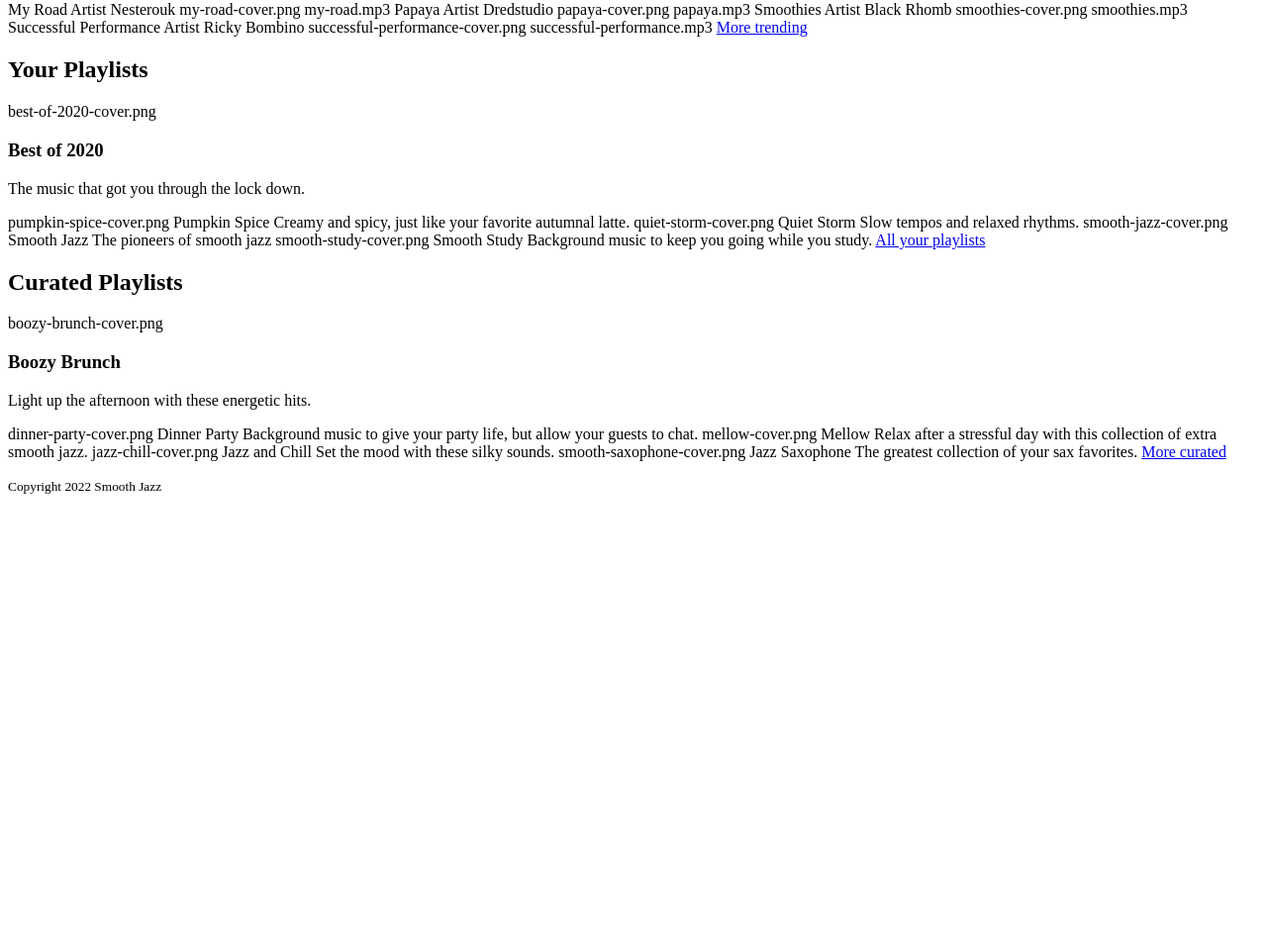
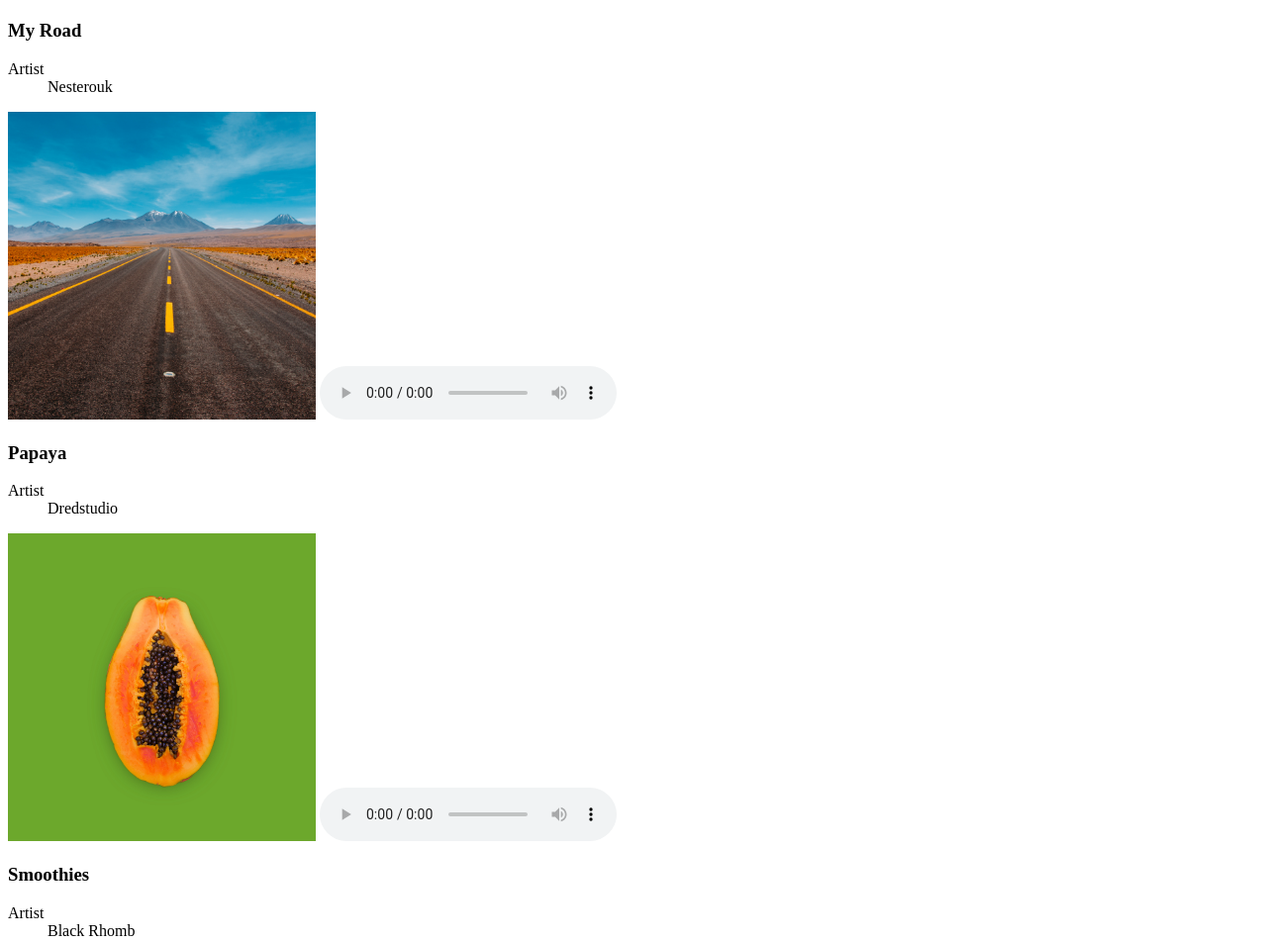
Before and after one commit to gsneor1/mediaStreaming, a plain HTML site: page index.html in a window 1280 px wide. Shown: the part 697-1650 px from the top of the page at 99% size. Before the commit the page ends 1213 px from the top, so only its background shows below. Drawn offline with Linux system fonts and the light colour scheme; files whose address does not match are found by name.

Commit message:
Finished html
finished semantic html code

```diff
--- a/index.html
+++ b/index.html
@@ -32,25 +32,45 @@
                 <audio controls src="audio/aloma.mp3"></audio>
             </section>
 
-            My Road
-            Artist Nesterouk
-            my-road-cover.png
-            my-road.mp3
+            <section>
+                <h3>My Road</h3>
+                <dl>
+                    <dt>Artist</dt>
+                    <dd>Nesterouk</dd>
+                </dl>
+                <img src="images/my-road-cover.png" alt="">
+                <audio controls src="audio/my-road.mp3"></audio>
+            </section>
 
-            Papaya
-            Artist Dredstudio
-            papaya-cover.png
-            papaya.mp3
+            <section>
+                <h3>Papaya</h3>
+                <dl>
+                    <dt>Artist</dt>
+                    <dd>Dredstudio</dd>
+                </dl>
+                <img src="images/papaya-cover.png" alt="">
+                <audio controls src="audio/papaya.mp3"></audio>
+            </section>
 
-            Smoothies
-            Artist Black Rhomb
-            smoothies-cover.png
-            smoothies.mp3
+            <section>
+                <h3>Smoothies</h3>
+                <dl>
+                    <dt>Artist</dt>
+                    <dd>Black Rhomb</dd>
+                </dl>
+                <img src="images/smoothies-cover.png" alt="">
+                <audio controls src="audio/smoothies.mp3"></audio>
+            </section>
 
-            Successful Performance
-            Artist Ricky Bombino
-            successful-performance-cover.png
-            successful-performance.mp3
+            <section>
+                <h3>Successful Performance</h3>
+                <dl>
+                    <dt>Artist</dt>
+                    <dd>Ricky Bombino</dd>
+                </dl>
+                <img src="images/successful-performance-cover.png" alt="">
+                <audio controls src="audio/successful-performance.mp3"></audio>
+            </section>
 
             <a href="#">More trending</a>
 
@@ -58,30 +78,34 @@
         <section id="playlists">
             <h2>Your Playlists</h2>
             <section>
-                best-of-2020-cover.png
+                <img src="images/best-of-2020-cover.png" alt="">
                 <h3>Best of 2020</h3>
                 <p>The music that got you through the lock down.</p>
             </section>
 
+            <section>
+                <img src="images/pumpkin-spice-cover.png" alt="">
+                <h3>Pumpkin Spice</h3>
+                <p>Creamy and spicy, just like your favorite autumnal latte.</p>
+            </section>
 
-            pumpkin-spice-cover.png
-            Pumpkin Spice
-            Creamy and spicy, just like your favorite autumnal latte.
+            <section>
+                <img src="images/quiet-storm-cover.png" alt="">
+                <h3>Quiet Storm</h3>
+                <p>Slow tempos and relaxed rhythms.</p>
+            </section>
 
+            <section>
+                <img src="images/smooth-jazz-cover.png" alt="">
+                <h3>Smooth Jazz</h3>
+                <p>The pioneers of smooth jazz.</p>
+            </section>
 
-            quiet-storm-cover.png
-            Quiet Storm
-            Slow tempos and relaxed rhythms.
-
-
-            smooth-jazz-cover.png
-            Smooth Jazz
-            The pioneers of smooth jazz
-
-
-            smooth-study-cover.png
-            Smooth Study
-            Background music to keep you going while you study.
+            <section>
+                <img src="images/smooth-study-cover.png" alt="">
+                <h3>Smooth Study</h3>
+                <p>Background music to keep you going while you study.</p>
+            </section>
 
 
             <a href="#">All your playlists</a>
@@ -89,26 +113,34 @@
         <section id="curated">
             <h2>Curated Playlists</h2>
             <section>
-                boozy-brunch-cover.png
+                <img src="images/boozy-brunch-cover.png" alt="">
                 <h3>Boozy Brunch</h3>
                 <p>Light up the afternoon with these energetic hits.</p>
             </section>
 
-            dinner-party-cover.png
-            Dinner Party
-            Background music to give your party life, but allow your guests to chat.
+            <ssection>
+                <img src="images/dinner-party-cover.png" alt="">
+                <h3>Dinner Party</h3>
+                <p>Background music to give your party life, but allow your guests to chat.</p>
+            </ssection>
 
-            mellow-cover.png
-            Mellow
-            Relax after a stressful day with this collection of extra smooth jazz.
+            <section>
+                <img src="images/mellow-cover.png" alt="">
+                <h3>Mellow</h3>
+                <p>Relax after a stressful day with this collection of extra smooth jazz.</p>
+            </section>
 
-            jazz-chill-cover.png
-            Jazz and Chill
-            Set the mood with these silky sounds.
+            <section>
+                <img src="images/jazz-chill-cover.png" alt="">
+                <h3>Jazz and Chill</h3>
+                <p>Set the mood with these silky sounds.</p>
+            </section>
 
-            smooth-saxophone-cover.png
-            Jazz Saxophone
-            The greatest collection of your sax favorites.
+            <section>
+                <img src="images/smooth-saxophone-cover.png" alt="">
+                <h3>Jazz Saxophone</h3>
+                <p>The greatest collection of your sax favorites.</p>
+            </section>
 
             <a href="#">More curated</a>
         </section>
```
